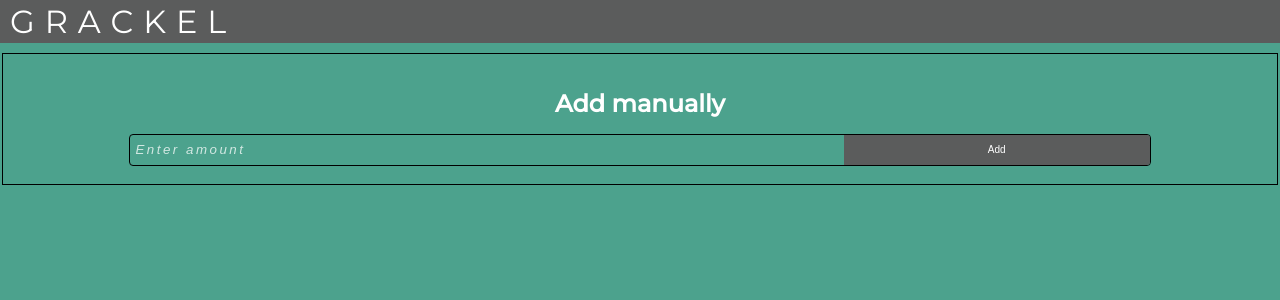
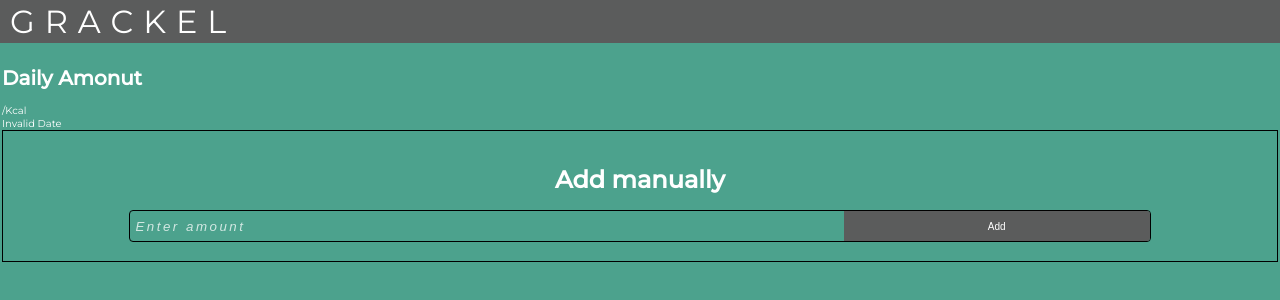
Before and after one commit to Asmatic-Solutions/Grackel-FE, a React (Create React App) app: page / in a window 1280 px wide. Shown: the top 300 px of the page. Built offline with nearby package versions, Linux system fonts and the light colour scheme; no server answers.

Commit message:
Created daily summary component

```diff
--- a/src/components/Homepage/AddPage.jsx
+++ b/src/components/Homepage/AddPage.jsx
@@ -5,6 +5,7 @@ import { addDaily, getDaily } from "../Redux/actions/dailyActions"
 import { getGoal } from "../Redux/actions/goalActions"
 import { useDispatch, connect, useSelector } from "react-redux";
 import { useEffect } from 'react';
+import DailySummary from './DailySummary';
 
 function AddPage(props) {
 
@@ -47,11 +48,9 @@ function AddPage(props) {
       console.log("Error, add amount out of bounds")
   }
 
-  console.log("daily",dailyInformation)
-
   return (
     <div className="add-meals-page">
-        {dailyInformation.Goal}
+        <DailySummary dailyInformation={dailyInformation}/>
         <ManuallyAdd handleKcalChange={handleKcalChange}
         addKcalAmount={AddKcalAmount}></ManuallyAdd>
     </div>
--- /dev/null
+++ b/src/components/Homepage/DailySummary.jsx
@@ -0,0 +1,23 @@
+import React from 'react';
+
+
+function DailySummary({dailyInformation}) {
+    console.log(dailyInformation)
+
+    return (
+    <div className="daily-summary wrapper">
+        <div className="kcalInfo">
+            <h1 className="title">Daily Amonut</h1>
+            <div className="counter">
+                <span className={dailyInformation.Success?"success":"failed"}>{dailyInformation.DailyCount}</span>/{dailyInformation.Goal}
+                <span className="kcal">Kcal</span>
+            </div>
+        </div>
+        <div className="date">
+            {new Date(dailyInformation.Date).toDateString()}
+        </div>
+    </div>
+  );
+}
+
+export default DailySummary;
```
